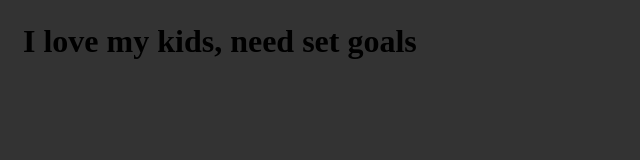
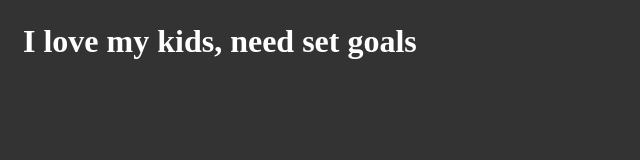
Before and after one commit to Ranjithsuras/Github-Practice, a plain HTML site: page index.html in a window 1280 px wide. Shown: the whole page, without its empty margins (0-640 px from the left). Drawn offline with Linux system fonts and the light colour scheme.

Commit message:
body css

```diff
--- a/css/style.css
+++ b/css/style.css
@@ -1 +1 @@
-body{background-color: #333333; padding: 15px;}
+body{background-color: #333333; padding: 15px; color: #fff;}
```
